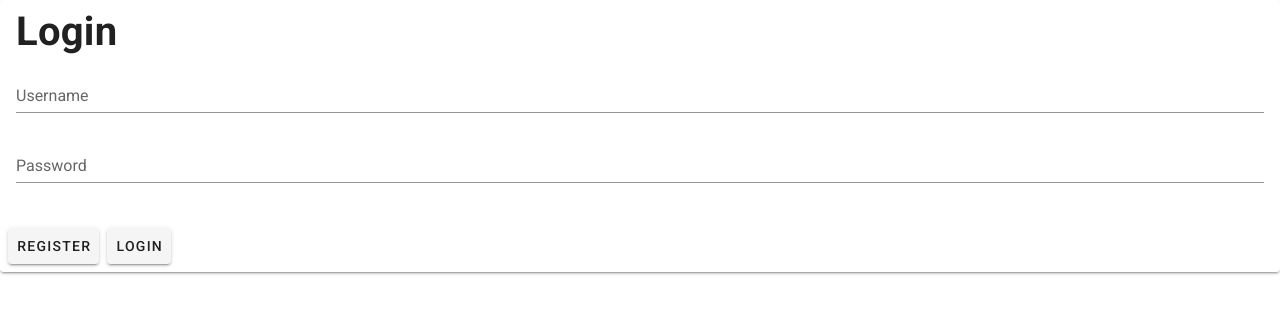
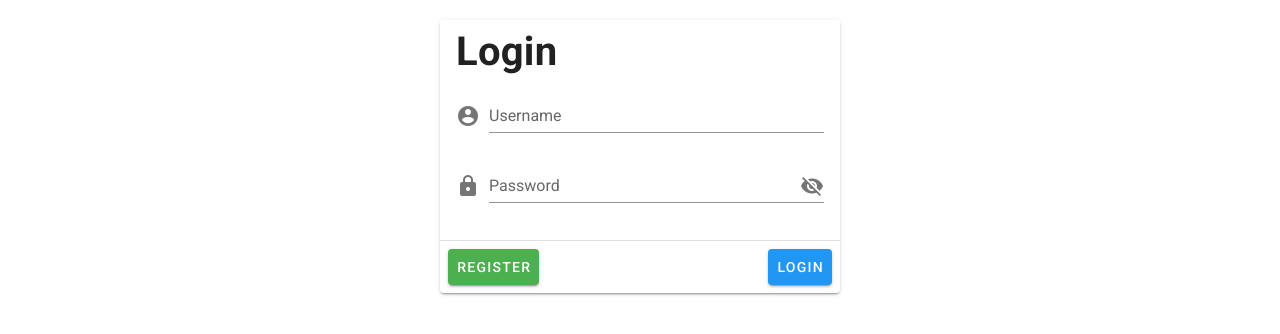
Before and after one commit to lekegitrepo/vuetify-dashboard, a Vue app: page / in a window 1280 px wide. Shown: the top 334 px of the page. Built offline with nearby package versions, Linux system fonts and the light colour scheme.

Commit message:
Add icons

```diff
--- a/src/App.vue
+++ b/src/App.vue
@@ -1,18 +1,25 @@
 <template>
   <v-app>
-    <v-card>
+    <v-card width="400" class="mx-auto mt-5">
       <v-card-title>
         <h1 class="display">Login</h1>
       </v-card-title>
       <v-card-text>
         <v-form>
-          <v-text-field label="Username" />
-          <v-text-field type="password" label="Password" />
+          <v-text-field label="Username" prepend-icon="mdi-account-circle" />
+          <v-text-field
+            type="password"
+            label="Password"
+            prepend-icon="mdi-lock"
+            append-icon="mdi-eye-off"
+          />
         </v-form>
       </v-card-text>
+      <v-divider></v-divider>
       <v-card-actions>
-        <v-btn>Register</v-btn>
-        <v-btn>Login</v-btn>
+        <v-btn color="success">Register</v-btn>
+        <v-spacer></v-spacer>
+        <v-btn color="info">Login</v-btn>
       </v-card-actions>
     </v-card>
   </v-app>
```
